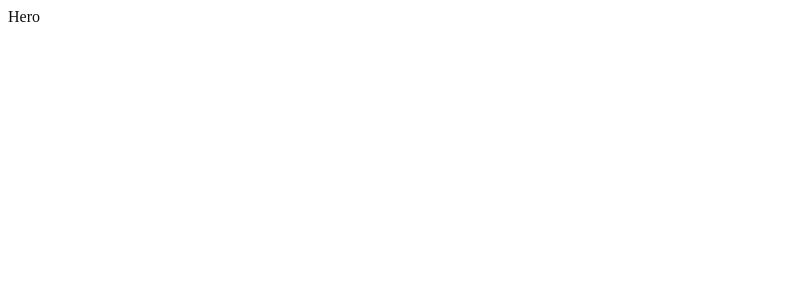
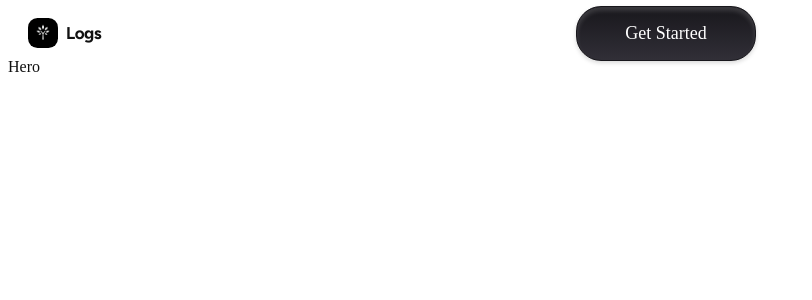
Before and after one commit to gowthamchoudhary/WoRKArchive-hive, a React (Vite) app in the folder frontend/: page / in a window 1280 px wide. Shown: the top 300 px of the page, without its empty margins (0-812 px from the left). Built offline with nearby package versions, Linux system fonts and the light colour scheme.

Commit message:
feat(landing): update Landingpage layout and component integration

```diff
--- a/frontend/src/pages/Landingpage/Landingpage.jsx
+++ b/frontend/src/pages/Landingpage/Landingpage.jsx
@@ -1,9 +1,11 @@
 import React from "react";
 import Hero from "./Hero/Hero";
-import "./LandingPage.css";
+import TopBar from "../../components/TopBar/TopBar";
+import "./Landingpage.css";
 const Landingpage = () => {
   return (
     <div className="landing-page">
+      <TopBar />
       <Hero />
     </div>
   );
```
